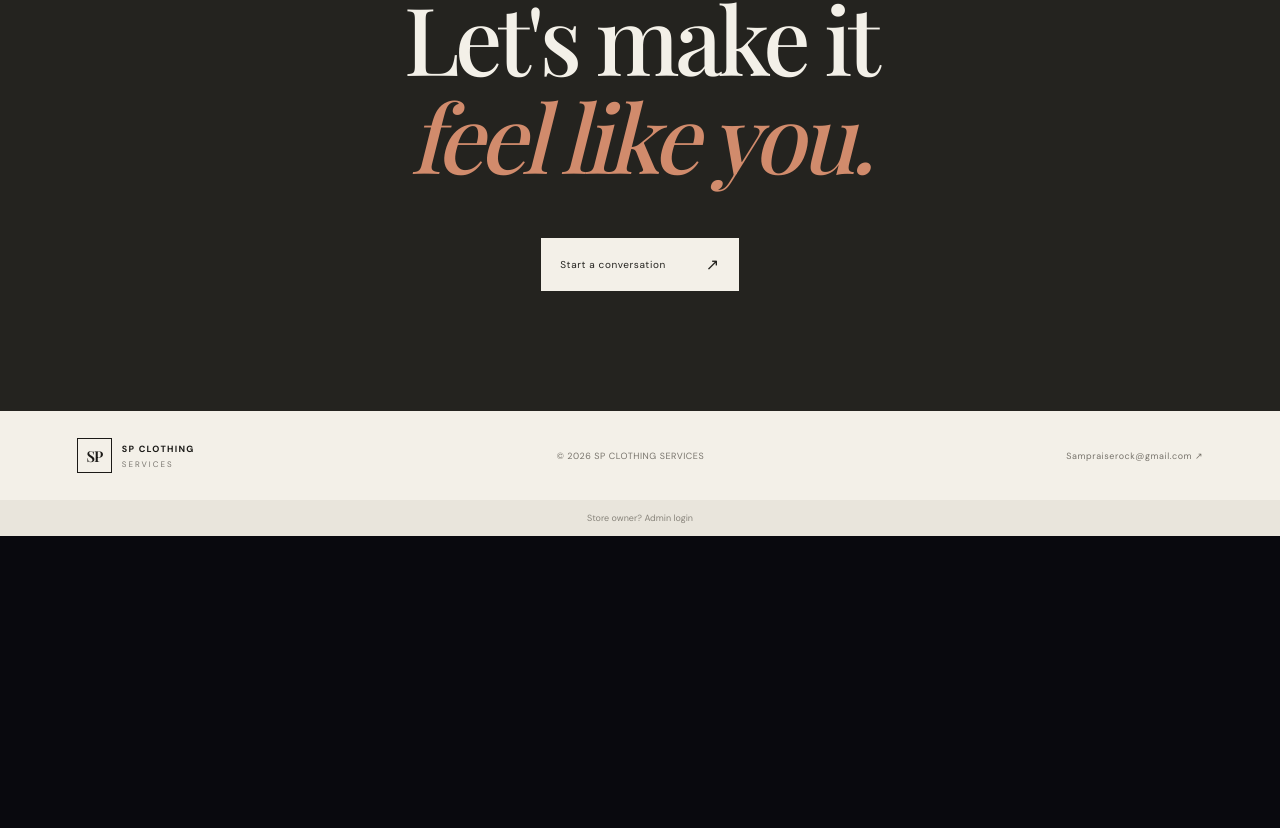
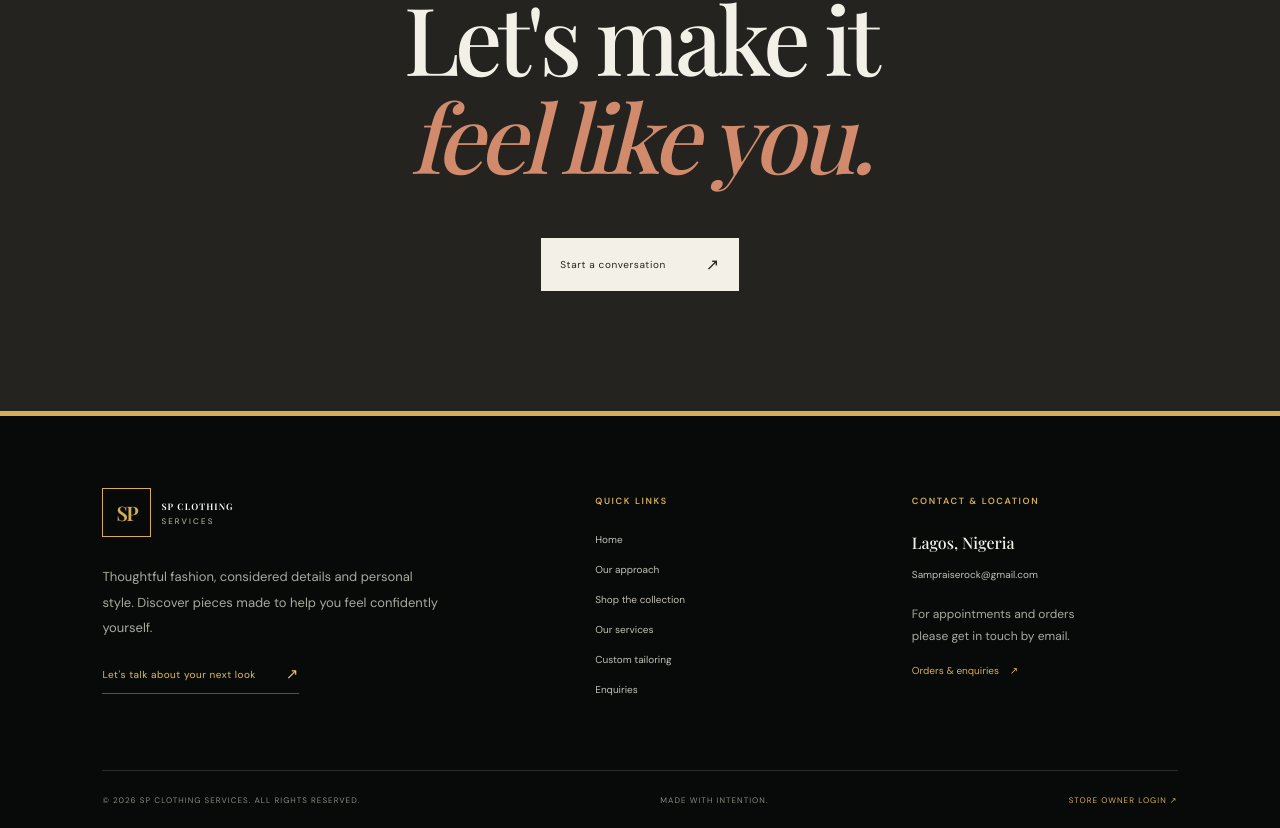
Before and after one commit to taiwiboluwa-web/E-commerce.bhs, a Next.js app: page /sp-clothing-services in a window 1280 px wide. Shown: the part 3539-4367 px from the top of the page. Before the commit the page ends 4075 px from the top, so only its background shows below. Built offline with nearby package versions, Linux system fonts and the light colour scheme; no server answers; the database is empty; a web font is replaced by a local one.

Commit message:
Give SP Clothing Services an editorial multi-column footer

```diff
--- a/app/sp-clothing-services/page.tsx
+++ b/app/sp-clothing-services/page.tsx
@@ -66,7 +66,35 @@ export default async function SPClothingStorefront() {
     </section>
     <section className="sp-services" id="services"><div><span className="sp-section-index">03 / HOW WE CAN HELP</span><h2>Made for your<br/><em>kind of style.</em></h2></div><div className="sp-service-list"><article><span>01</span><div><h3>Ready-to-wear</h3><p>Easy-to-style pieces for your everyday rotation.</p></div><b>↗</b></article><article><span>02</span><div><h3>Custom tailoring</h3><p>Personalised looks shaped around your fit and preference.</p></div><b>↗</b></article><article><span>03</span><div><h3>Occasion wear</h3><p>Distinctive looks for the moments worth dressing up for.</p></div><b>↗</b></article></div></section>
     <section className="sp-contact"><span className="sp-section-index">THE NEXT LOOK STARTS HERE</span><h2>Let's make it<br/><em>feel like you.</em></h2><a className="sp-primary" href="mailto:Sampraiserock@gmail.com?subject=SP%20Clothing%20Services%20Enquiry">Start a conversation <span>↗</span></a></section>
-    <footer className="sp-footer"><a className="sp-logo" href="#top"><span className="sp-logo-mark">SP</span><span><b>SP CLOTHING</b><small>SERVICES</small></span></a><span>© {new Date().getFullYear()} SP CLOTHING SERVICES</span><a href="mailto:Sampraiserock@gmail.com">Sampraiserock@gmail.com ↗</a></footer>
-    <a className="sp-admin-shortcut" href="/sp-clothing-services/admin">Store owner? Admin login</a>
+    <footer className="sp-footer">
+      <div className="sp-footer-main">
+        <div className="sp-footer-brand">
+          <a className="sp-logo sp-footer-logo" href="/sp-clothing-services"><span className="sp-logo-mark">SP</span><span><b>SP CLOTHING</b><small>SERVICES</small></span></a>
+          <p>Thoughtful fashion, considered details and personal style. Discover pieces made to help you feel confidently yourself.</p>
+          <a className="sp-footer-contact-cta" href="mailto:Sampraiserock@gmail.com?subject=SP%20Clothing%20Services%20Enquiry">Let's talk about your next look <span>↗</span></a>
+        </div>
+        <div className="sp-footer-links">
+          <h3>QUICK LINKS</h3>
+          <a href="/sp-clothing-services">Home</a>
+          <a href="#story">Our approach</a>
+          <a href="#collection">Shop the collection</a>
+          <a href="#services">Our services</a>
+          <a href="mailto:Sampraiserock@gmail.com?subject=Custom%20tailoring%20enquiry">Custom tailoring</a>
+          <a href="mailto:Sampraiserock@gmail.com?subject=SP%20Clothing%20Services%20Enquiry">Enquiries</a>
+        </div>
+        <div className="sp-footer-contact">
+          <h3>CONTACT & LOCATION</h3>
+          <p className="sp-footer-location">Lagos, Nigeria</p>
+          <a href="mailto:Sampraiserock@gmail.com">Sampraiserock@gmail.com</a>
+          <p className="sp-footer-hours">For appointments and orders<br/>please get in touch by email.</p>
+          <a className="sp-footer-terms" href="mailto:Sampraiserock@gmail.com?subject=Order%20enquiry">Orders & enquiries <span>↗</span></a>
+        </div>
+      </div>
+      <div className="sp-footer-bottom">
+        <span>© {new Date().getFullYear()} SP CLOTHING SERVICES. ALL RIGHTS RESERVED.</span>
+        <span>MADE WITH INTENTION.</span>
+        <a href="/sp-clothing-services/admin">STORE OWNER LOGIN ↗</a>
+      </div>
+    </footer>
   </main>;
 }
```
Also changed, not shown: app/sp-clothing-services/sp-clothing.css.
